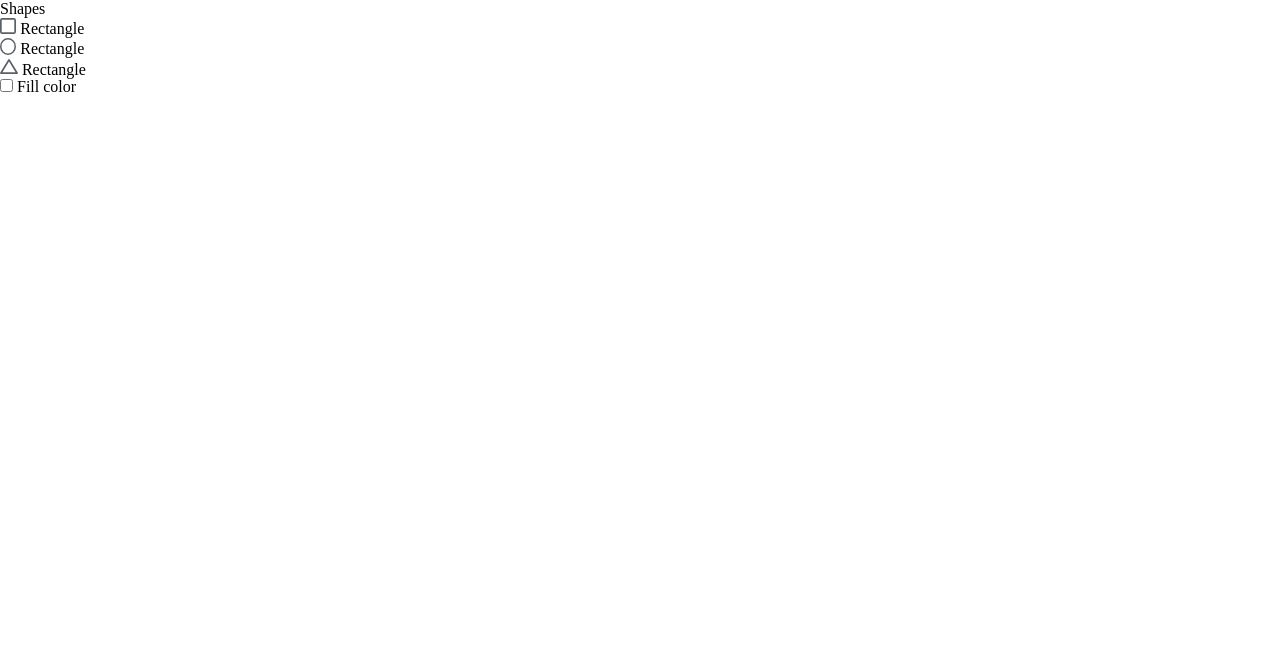
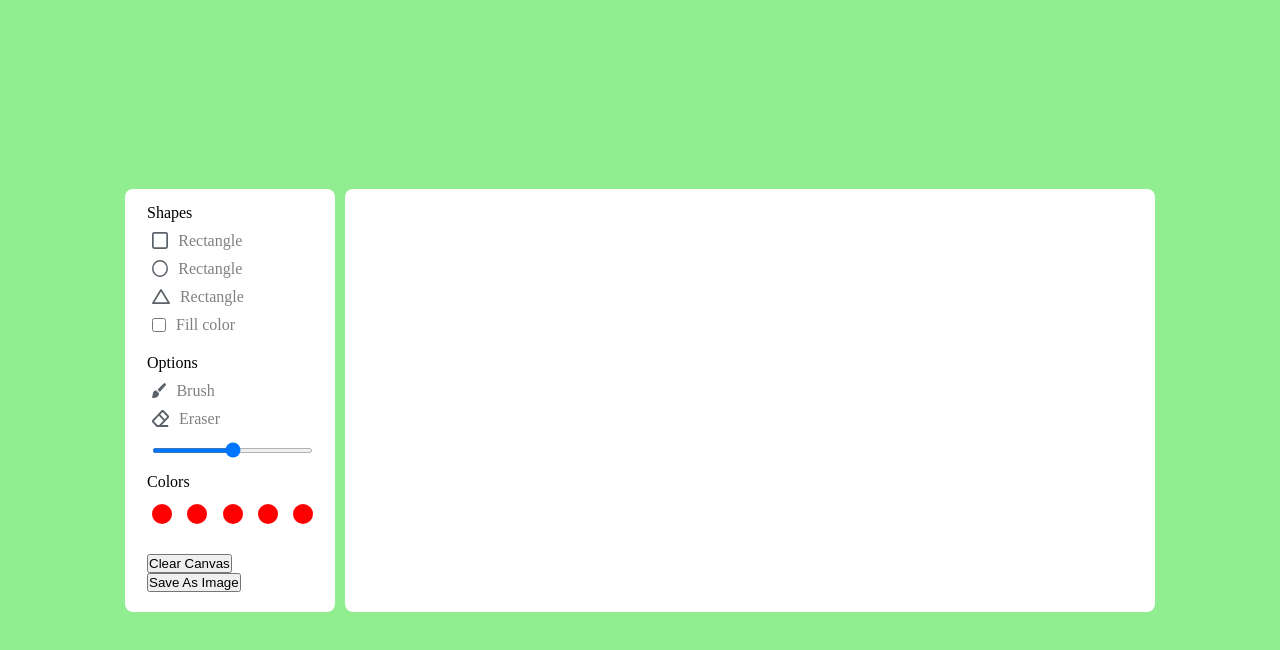
Before and after one commit to Aashutoshbro/HamroPaint, a plain HTML site: page index.html in a window 1280 px wide. Drawn offline with Linux system fonts and the light colour scheme.

Commit message:
desgining the canvas

```diff
--- a/index.html
+++ b/index.html
@@ -31,6 +31,39 @@
                     </li>
                 </ul>
             </div>
+
+            <div class="row">
+                <label class="title">Options</label>
+                <ul class="options">
+                    <li class="option">
+                        <img src="icons/brush.svg" alt="">
+                        <span>Brush</span>
+                    </li>
+                    <li class="option">
+                        <img src="icons/eraser.svg" alt="">
+                        <span>Eraser</span>
+                    </li>
+                    <li class="option">
+                        <input type="range" id="size-slider">
+                    </li>
+                </ul>
+            </div>
+
+            <div class="row colors">
+                <label class="title">Colors</label>
+                <ul class="options">
+                    <li class="option"></li>
+                    <li class="option"></li>
+                    <li class="option"></li>
+                    <li class="option"></li>
+                    <li class="option"></li>
+                </ul>
+            </div>
+
+            <div class="row">
+                <button class="clear-canvas">Clear Canvas</button>
+                <button class="save-img">Save As Image</button>
+            </div>
         </section>
         <section class="drawing-board"></section>
     </div>
--- a/style.css
+++ b/style.css
@@ -3,3 +3,82 @@
     padding:0;
     box-sizing:border-box;
 }
+body{
+    display: flex;
+    align-items: center;
+    justify-content: center;
+    min-height: 100vh;
+    background: lightgreen;
+}
+.container{
+    display: flex;
+    width: 100%;
+    gap:10px;
+    padding:10px;
+    max-width:1050px;
+}
+section{
+    background:white;
+    border-radius: 8px;
+}
+.tools-board{
+    width:210px;
+    padding:15px 22px 0;
+}
+.tools-board .row{
+    margin-bottom:20px;
+}
+.row .options{
+    list-style: none;
+    margin:10px 0 0 5px;
+}
+.row .options .option{
+    display: flex;
+    align-items: center;
+    cursor: pointer;
+    margin-bottom: 10px;
+}
+.option:is(:hover,.active) img{
+    filter :invert(17%)sepia(90%) saturate(3000%) hue-rotate(900deg) brightness(100%) contrast(100%);
+
+}
+.option :where(span,label){
+    color:grey;
+    cursor: pointer;
+    padding-left: 10px;
+}
+.option:is(:hover, .active) :where(span,label){
+    color:#4A98F7;
+}
+.option #fill-color{
+    height:14px;
+    width:14px;
+    cursor: pointer;
+}
+#fill-color:checked ~ label{
+    color:#4A98F7;
+}
+.option #size-slider{
+    width: 100%;
+    height: 5px;
+    margin-top:10px;
+}
+.colors .options{
+    display: flex;
+    justify-content: space-between;
+}
+.colors .option{
+    height: 20px;
+    width: 20px;
+    background:red;
+    border-radius: 50%;
+    margin-top:3px;
+}
+.colors .option::before{
+    position: absolute;
+    content: "";
+
+}
+.drawing-board{
+    flex:1;
+}
```
